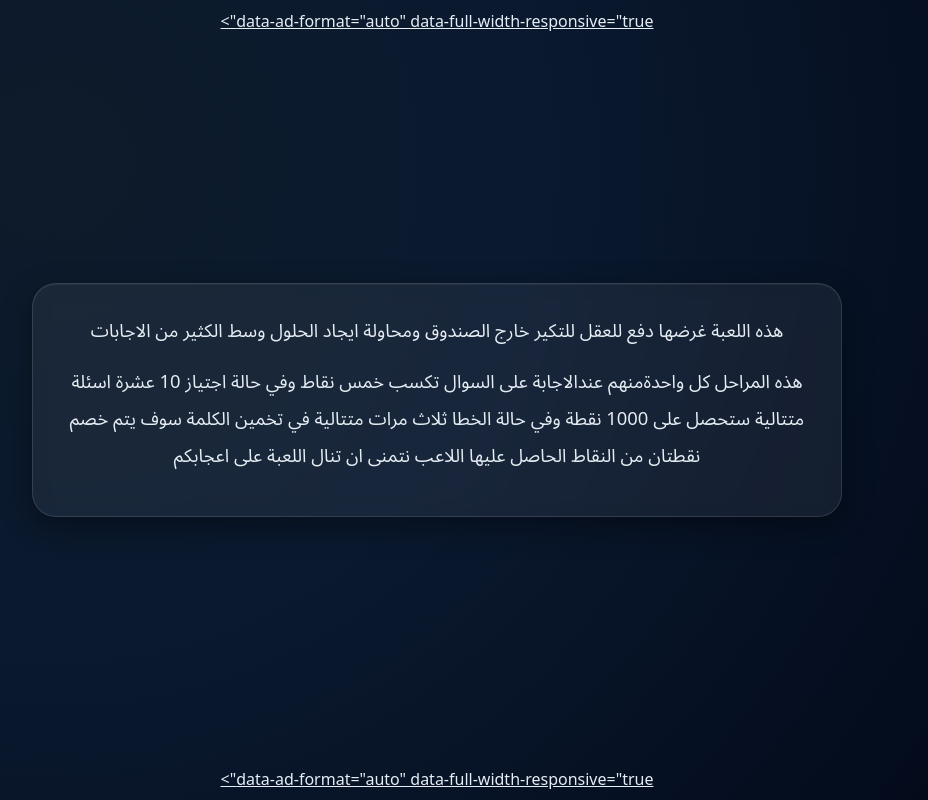
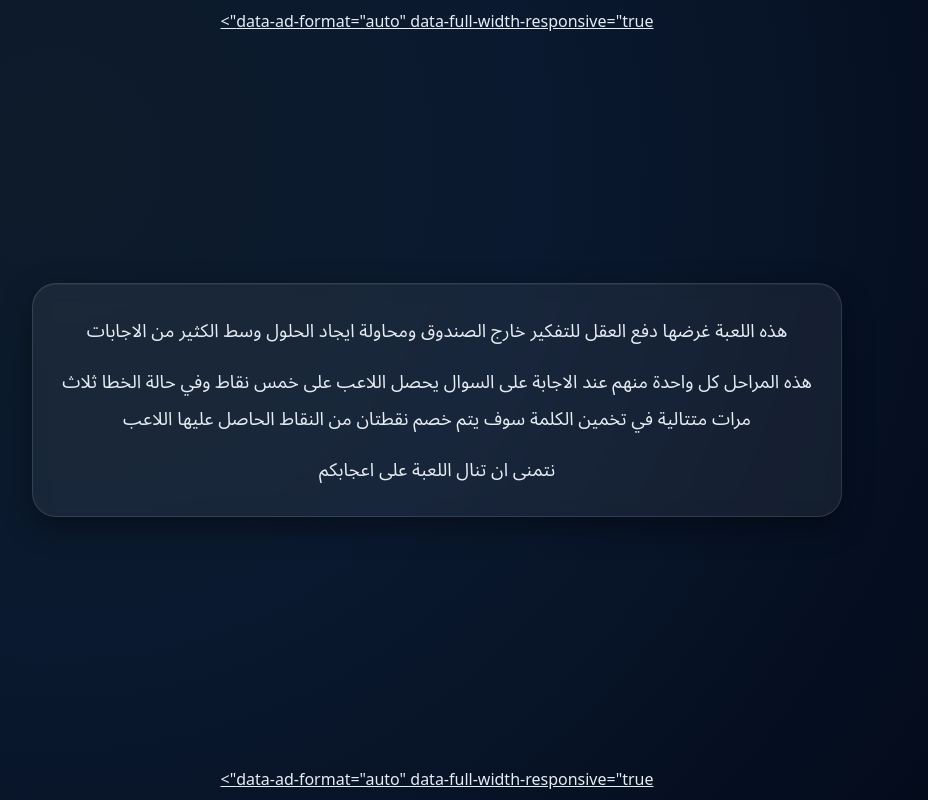
Before and after one commit to bkr808/going-to-Gaming, a plain HTML site: page info.html in a window 1280 px wide. Shown: the whole page, without its empty margins (203-1131 px from the left). Drawn offline with Linux system fonts and the light colour scheme.

Commit message:
Update info.html

```diff
--- a/info.html
+++ b/info.html
@@ -74,11 +74,11 @@
   <!-- الكارت -->
   <main class="card" role="main" aria-label="تنويه حول الإعلانات">
     <p>
-     هذه اللعبة غرضها دفع للعقل للتكير خارج الصندوق ومحاولة ايجاد الحلول وسط الكثير من الاجابات
+     هذه اللعبة غرضها دفع العقل للتفكير خارج الصندوق ومحاولة ايجاد الحلول وسط الكثير من الاجابات
       <span class="break"></span>
-      هذه المراحل كل واحدةمنهم عندالاجابة على السوال تكسب خمس نقاط وفي حالة اجتياز 10 عشرة اسئلة متتالية ستحصل على 1000 نقطة وفي حالة الخطا  ثلاث مرات متتالية في تخمين الكلمة سوف يتم خصم نقطتان من النقاط الحاصل عليها اللاعب نتمنى ان تنال اللعبة على اعجابكم
+     هذه المراحل كل واحدة منهم عند الاجابة على السوال يحصل اللاعب على خمس نقاط وفي حالة الخطا  ثلاث مرات متتالية في تخمين الكلمة سوف يتم خصم نقطتان من النقاط الحاصل عليها اللاعب
       <span class="break"></span>
-
+     نتمنى ان تنال اللعبة على اعجابكم
     </p>
   </main>
 
@@ -96,4 +96,5 @@
   </div>
 
 </body>
+
 </html>
```
